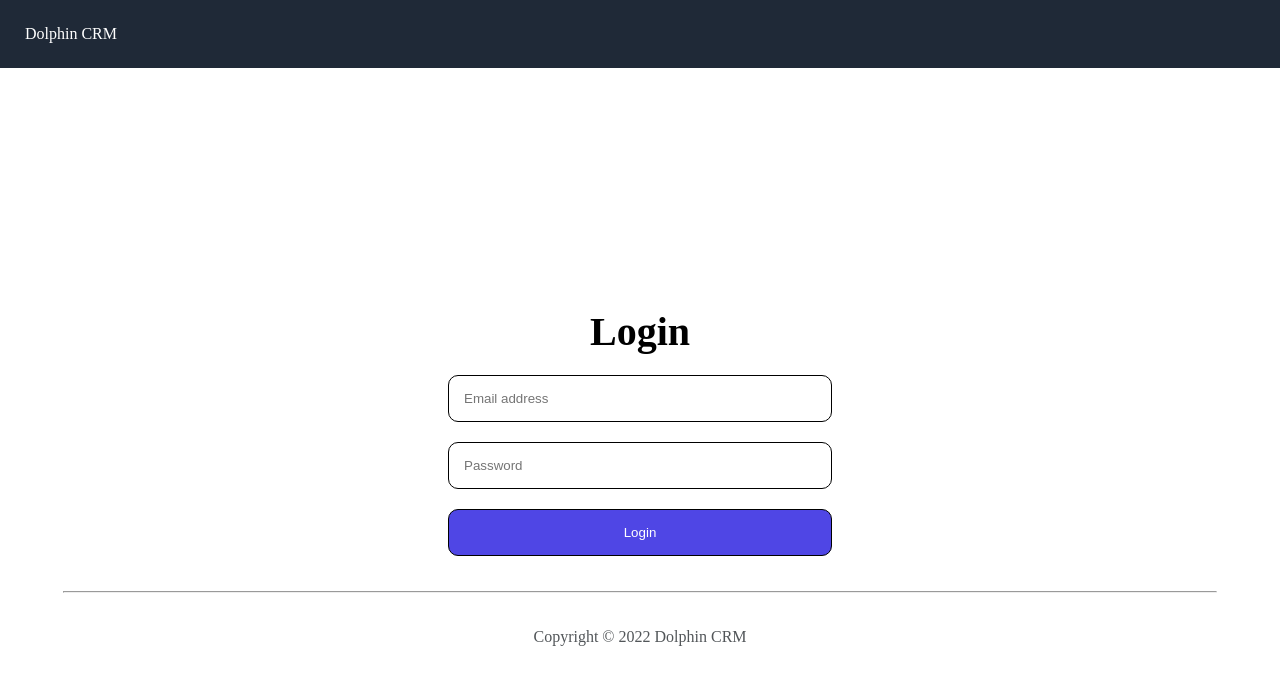
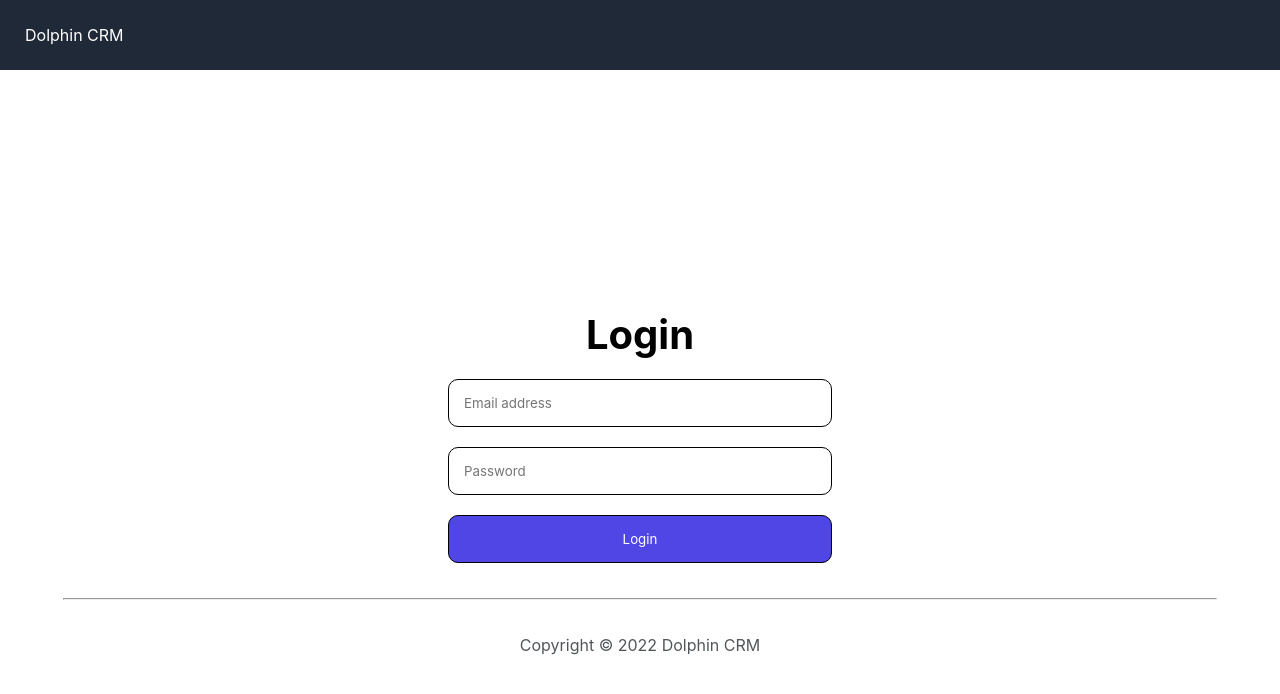
Before and after one commit to tvjones/info2180-finalproject, a PHP site: page /landing.html in a window 1280 px wide. Shown: the top 694 px of the page. Run offline with PHP 8.4, Linux system fonts and the light colour scheme.

Commit message:
.css font change

```diff
--- a/landing-page.css
+++ b/landing-page.css
@@ -1,6 +1,8 @@
 *{
     margin: 0;
+    font-family: -apple-system, BlinkMacSystemFont, 'Segoe UI', Roboto, Oxygen, Ubuntu, Cantarell, 'Open Sans', 'Helvetica Neue', sans-serif;
 }
+
 
 form[name="login"]{
     display: flex;
--- a/user-creation.css
+++ b/user-creation.css
@@ -1,6 +1,8 @@
 *{
     margin: 0;
+    font-family: -apple-system, BlinkMacSystemFont, 'Segoe UI', Roboto, Oxygen, Ubuntu, Cantarell, 'Open Sans', 'Helvetica Neue', sans-serif;
 }
+
 
 div.branding{
     background-color: #1f2937;
```
